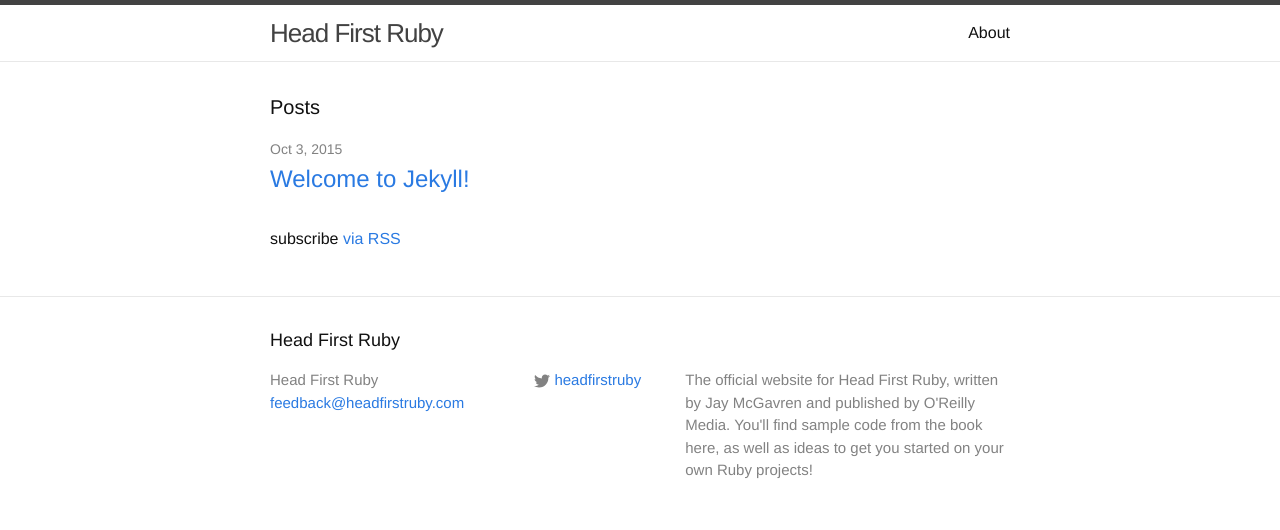
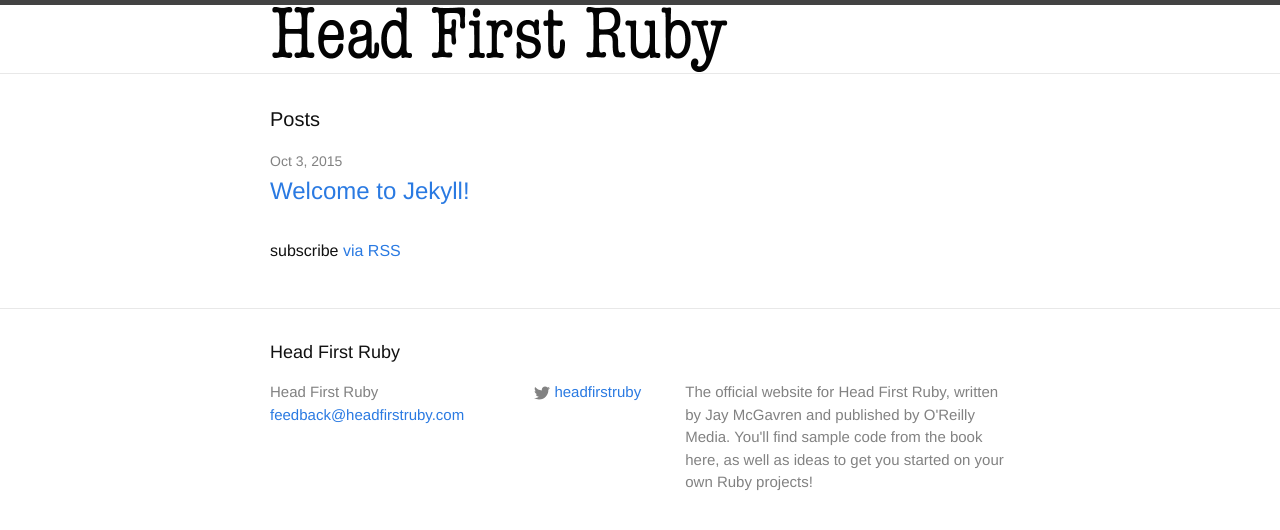
Before and after one commit to jaymcgavren/headfirstgo.com, a Jekyll site: the page built from index.html, in a window 1280 px wide. Shown: the top 530 px of the page. Built offline with Jekyll 4.4.1, drawn with Linux system fonts in a browser that asks for light colours.

Commit message:
Remove text site header, site nav, replace with title image.

```diff
--- a/_includes/header.html
+++ b/_includes/header.html
@@ -2,25 +2,9 @@
 
   <div class="wrapper">
 
-    <a class="site-title" href="{{ site.baseurl }}/">{{ site.title }}</a>
-
-    <nav class="site-nav">
-      <a href="#" class="menu-icon">
-        <svg viewBox="0 0 18 15">
-          <path fill="#424242" d="M18,1.484c0,0.82-0.665,1.484-1.484,1.484H1.484C0.665,2.969,0,2.304,0,1.484l0,0C0,0.665,0.665,0,1.484,0 h15.031C17.335,0,18,0.665,18,1.484L18,1.484z"/>
-          <path fill="#424242" d="M18,7.516C18,8.335,17.335,9,16.516,9H1.484C0.665,9,0,8.335,0,7.516l0,0c0-0.82,0.665-1.484,1.484-1.484 h15.031C17.335,6.031,18,6.696,18,7.516L18,7.516z"/>
-          <path fill="#424242" d="M18,13.516C18,14.335,17.335,15,16.516,15H1.484C0.665,15,0,14.335,0,13.516l0,0 c0-0.82,0.665-1.484,1.484-1.484h15.031C17.335,12.031,18,12.696,18,13.516L18,13.516z"/>
-        </svg>
-      </a>
-
-      <div class="trigger">
-        {% for page in site.pages %}
-          {% if page.title %}
-          <a class="page-link" href="{{ page.url | prepend: site.baseurl }}">{{ page.title }}</a>
-          {% endif %}
-        {% endfor %}
-      </div>
-    </nav>
+    <a class="site-title" href="{{ site.baseurl }}/">
+      <img src="images/head_first_ruby_title.png" height="68" width="459" alt="Head First Ruby"/>
+    </a>
 
   </div>
 
```
Also changed, not shown: images/head_first_ruby_title.png (added).
